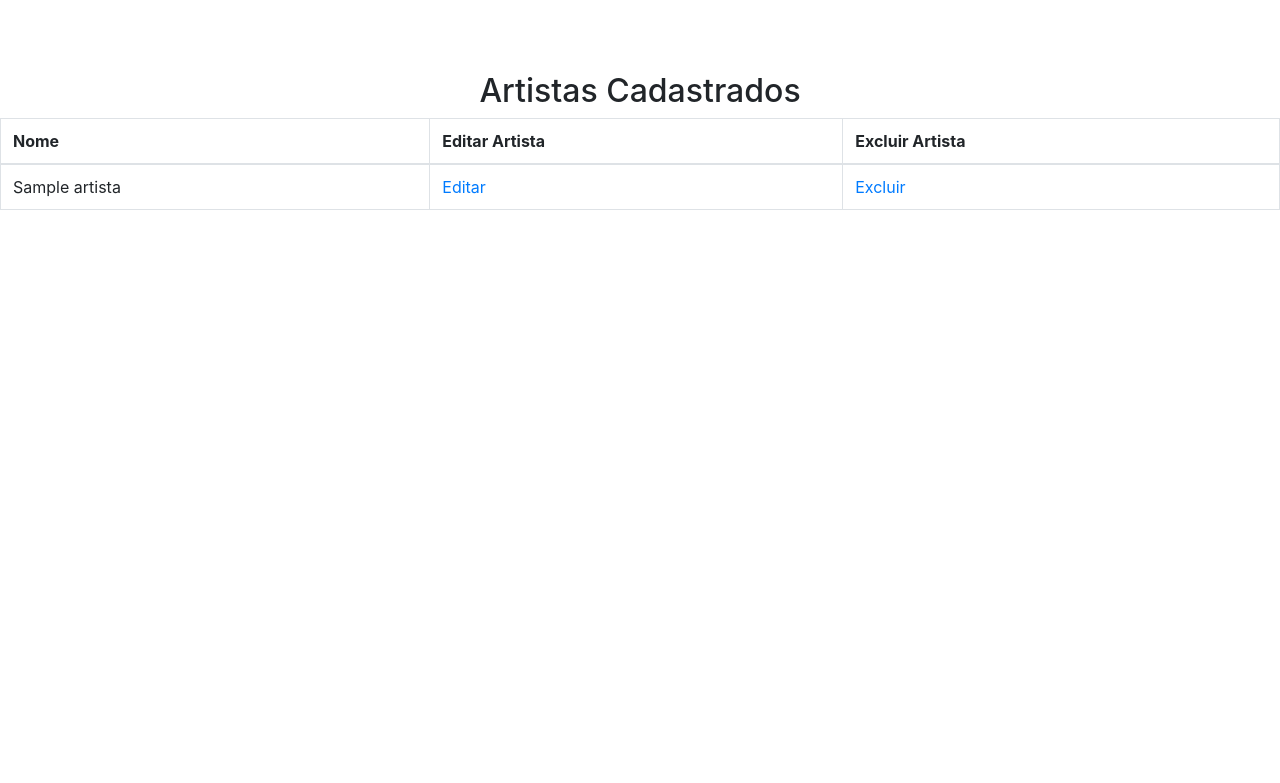
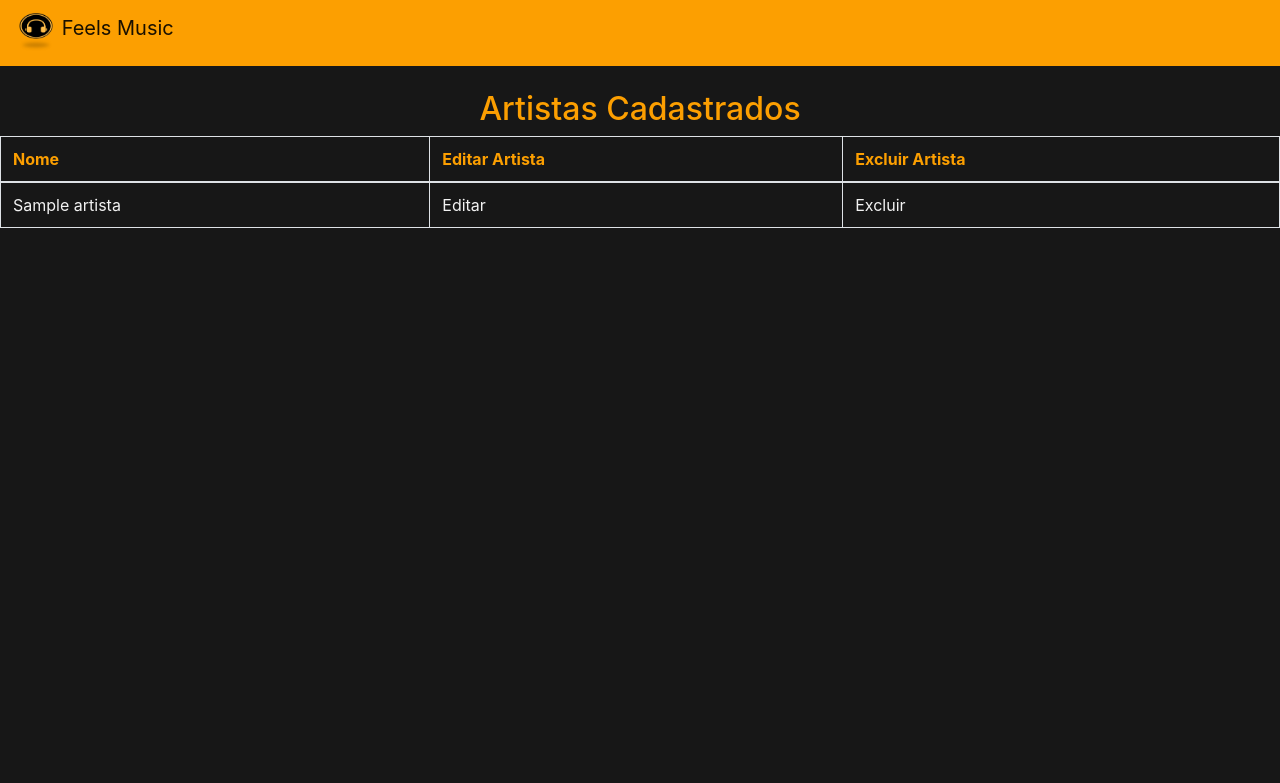
Before and after one commit to K03RB3R/Feels-Music, a PHP site: page /pages/pages_adm/visualizarArtista.php in a window 1280 px wide. Shown: the top 783 px of the page. Run offline with PHP 8.4, Linux system fonts and the light colour scheme; tables that the repository leaves empty hold one stand-in row (values such as "Sample post"); some libraries are stand-ins or nearby versions.

Commit message:
Esboço Front
Teste de front

```diff
--- a/index.php
+++ b/index.php
@@ -6,8 +6,8 @@
  <meta name='author' content="Bruna Ribeiro, Felipe Rangel, Guilherme Koerber e Roberto Casagrande.">
  <link rel="stylesheet" href="css/bootstrap.min.css" />
  <script src="https://code.jquery.com/jquery-3.3.1.slim.min.js" integrity="sha384-q8i/X+965DzO0rT7abK41JStQIAqVgRVzpbzo5smXKp4YfRvH+8abtTE1Pi6jizo" crossorigin="anonymous"></script>
-<script src="https://cdnjs.cloudflare.com/ajax/libs/popper.js/1.14.3/umd/popper.min.js" integrity="sha384-ZMP7rVo3mIykV+2+9J3UJ46jBk0WLaUAdn689aCwoqbBJiSnjAK/l8WvCWPIPm49" crossorigin="anonymous"></script>
-<script src="https://stackpath.bootstrapcdn.com/bootstrap/4.1.3/js/bootstrap.min.js" integrity="sha384-ChfqqxuZUCnJSK3+MXmPNIyE6ZbWh2IMqE241rYiqJxyMiZ6OW/JmZQ5stwEULTy" crossorigin="anonymous"></script>
+ <script src="https://cdnjs.cloudflare.com/ajax/libs/popper.js/1.14.3/umd/popper.min.js" integrity="sha384-ZMP7rVo3mIykV+2+9J3UJ46jBk0WLaUAdn689aCwoqbBJiSnjAK/l8WvCWPIPm49" crossorigin="anonymous"></script>
+ <script src="https://stackpath.bootstrapcdn.com/bootstrap/4.1.3/js/bootstrap.min.js" integrity="sha384-ChfqqxuZUCnJSK3+MXmPNIyE6ZbWh2IMqE241rYiqJxyMiZ6OW/JmZQ5stwEULTy" crossorigin="anonymous"></script>
  <style media="screen">
 	 body{
 		 background-color: #171717;
@@ -21,7 +21,7 @@
  <div class="container">
 	 <div class="mx-auto" style="width:200px;">
 		 <br>
-		 <img class="logo" src="assets/imgs/Icon.png"/ width="200" height="250">
+		 <img class="logo" src="assets/imgs/Icon.png"/ width="220" height="270">
 		 <h1> Login </h1>
 		 <form action="includes/validarLogin.php" name="formlogin" method="post">
 			 <div class="form-group">
--- a/pages/pages_adm/visualizarArtista.php
+++ b/pages/pages_adm/visualizarArtista.php
@@ -19,9 +19,29 @@ mysqli_close($conexao);
 <html>
   <head>
     <meta charset="utf-8">
+    <style media="screen">
+   	 body{
+   		 background-color: #171717;
+   	 }
+   	 h2{
+   		 color: #FC9F01
+   	 }
+     th{
+       color: #FC9F01
+     }
+     td,a{
+        color:#F2F2F2
+     }
+    </style>
+    <nav class="navbar navbar-light" style="background-color: #FC9F01;">
+      <a class="navbar-brand" href="#">
+        <img src="../../assets/imgs/Icon.png" width="40" height="40" class="d-inline-block align-top" alt="">
+        Feels Music
+      </a>
+    </nav>
   </head>
   <body>
-    <br><br><br>
+    <br>
     <center>
       <h2>Artistas Cadastrados</h2>
       <table class="table table-bordered">
@@ -30,7 +50,6 @@ mysqli_close($conexao);
             <th scope="col">Nome</th>
             <th scope="col">Editar Artista</th>
             <th scope="col">Excluir Artista</th>
-
           </tr>
         </thead>
         <?php
```
Also changed, not shown: pages/pages_adm/m_artistas.php (+12 -1 lines).
